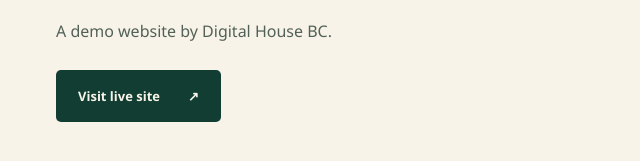
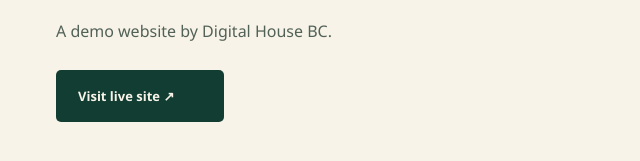
Before and after one commit to rpugh10/Digital_House_BC_Website, a plain HTML site: page html/urban-craft.html in a window 1280 px wide. Shown: the part 373-534 px from the top of the page, 0-640 px from the left. Drawn offline with Linux system fonts and the light colour scheme.

Commit message:
Moved arrow on visit live site button

```diff
--- a/html/urban-craft.html
+++ b/html/urban-craft.html
@@ -43,7 +43,7 @@
           <h1 id="project-title">Urban Craft</h1>
           <p class="project-page-description">A demo website by Digital House BC.</p>
           <div class="project-page-actions">
-            <a class="button" href="https://urbancraft-sigma.vercel.app/">Visit live site <span aria-hidden="true">&#8599;</span></a>
+            <a class="button" href="https://urbancraft-sigma.vercel.app/">Visit live site &#8599;<span aria-hidden="true"></span></a>
           </div>
           <figure class="project-page-image">
             <img src="/assets/demo_websites/Real_Urban_Craft.png" alt="Screenshot of the Urban Craft demo website" width="2880" height="1624" />
```
